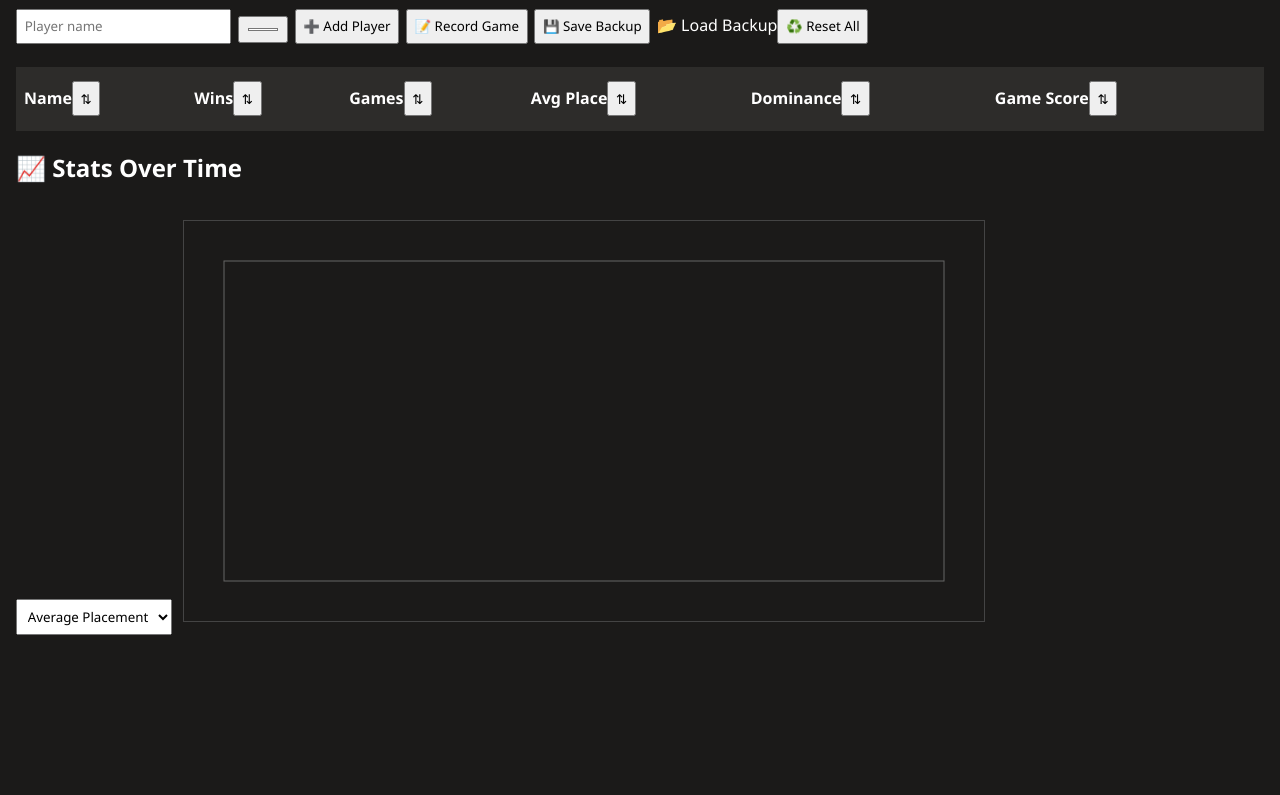
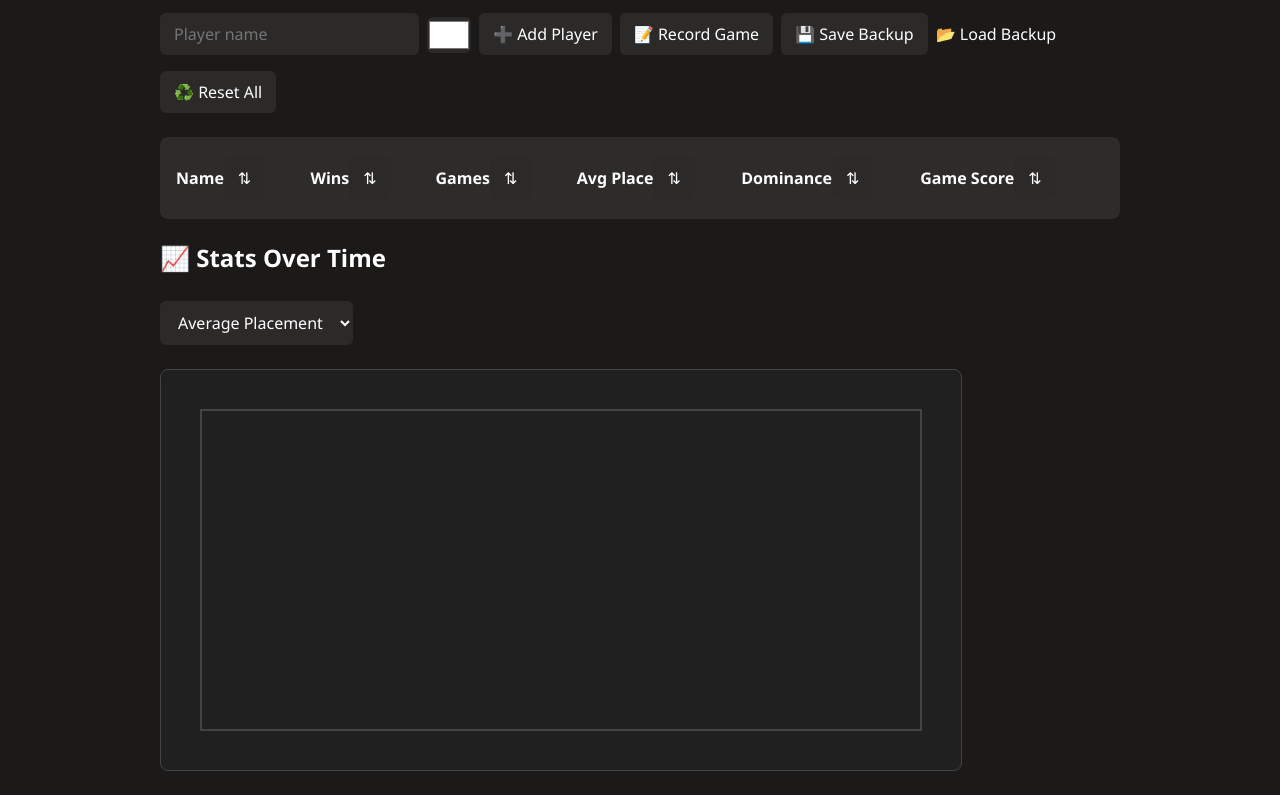
Before and after one commit to ktbeck22/boardgame-stats, a plain HTML site: page index.html in a window 1280 px wide. Shown: the part 100-895 px from the top of the page. Before the commit the page ends 800 px from the top, so only its background shows below. Drawn offline with Linux system fonts and the light colour scheme.

Commit message:
Add files via upload

```diff
--- a/style.css
+++ b/style.css
@@ -1,33 +1,90 @@
 body {
-  font-family: 'Segoe UI', sans-serif;
+  font-family: 'Segoe UI Variable', 'Segoe UI', sans-serif;
   background-color: #1b1a19;
   color: #ffffff;
   margin: 0;
-  padding: 1em;
+  padding: 16px;
+  line-height: 1.6;
 }
+
+#app {
+  max-width: 960px;
+  margin: 0 auto;
+}
+
+h1, h2 {
+  font-weight: 600;
+  margin-bottom: 16px;
+}
+
 input, select, button {
   font-family: inherit;
-  margin: 0.5em 0.5em 0.5em 0;
-  padding: 0.5em;
+  font-size: 1rem;
+  margin: 8px 8px 8px 0;
+  padding: 10px 14px;
+  border: none;
+  border-radius: 6px;
+  background-color: #2b2a29;
+  color: #ffffff;
+  transition: background-color 0.2s ease;
 }
+
+input[type="color"] {
+  padding: 0;
+  height: 36px;
+  width: 44px;
+  vertical-align: middle;
+}
+
+button:hover {
+  background-color: #3b3a39;
+}
+
+button:active {
+  background-color: #484847;
+}
+
 table {
   width: 100%;
   margin-top: 1em;
   border-collapse: collapse;
+  border-radius: 8px;
+  overflow: hidden;
 }
+
 th, td {
-  padding: 0.5em;
+  padding: 12px 16px;
   text-align: left;
 }
+
 th {
   background-color: #2d2c2a;
+  font-weight: 600;
+  white-space: nowrap;
 }
+
 tr:nth-child(even) {
   background-color: #252423;
 }
+
+tr:hover {
+  background-color: #333231;
+}
+
+ul {
+  list-style: none;
+  padding: 0;
+}
+
+ul li {
+  margin-bottom: 8px;
+}
+
 canvas {
   margin-top: 1em;
   border: 1px solid #444;
   width: 100%;
   max-width: 800px;
+  border-radius: 8px;
+  background-color: #202020;
 }
```
